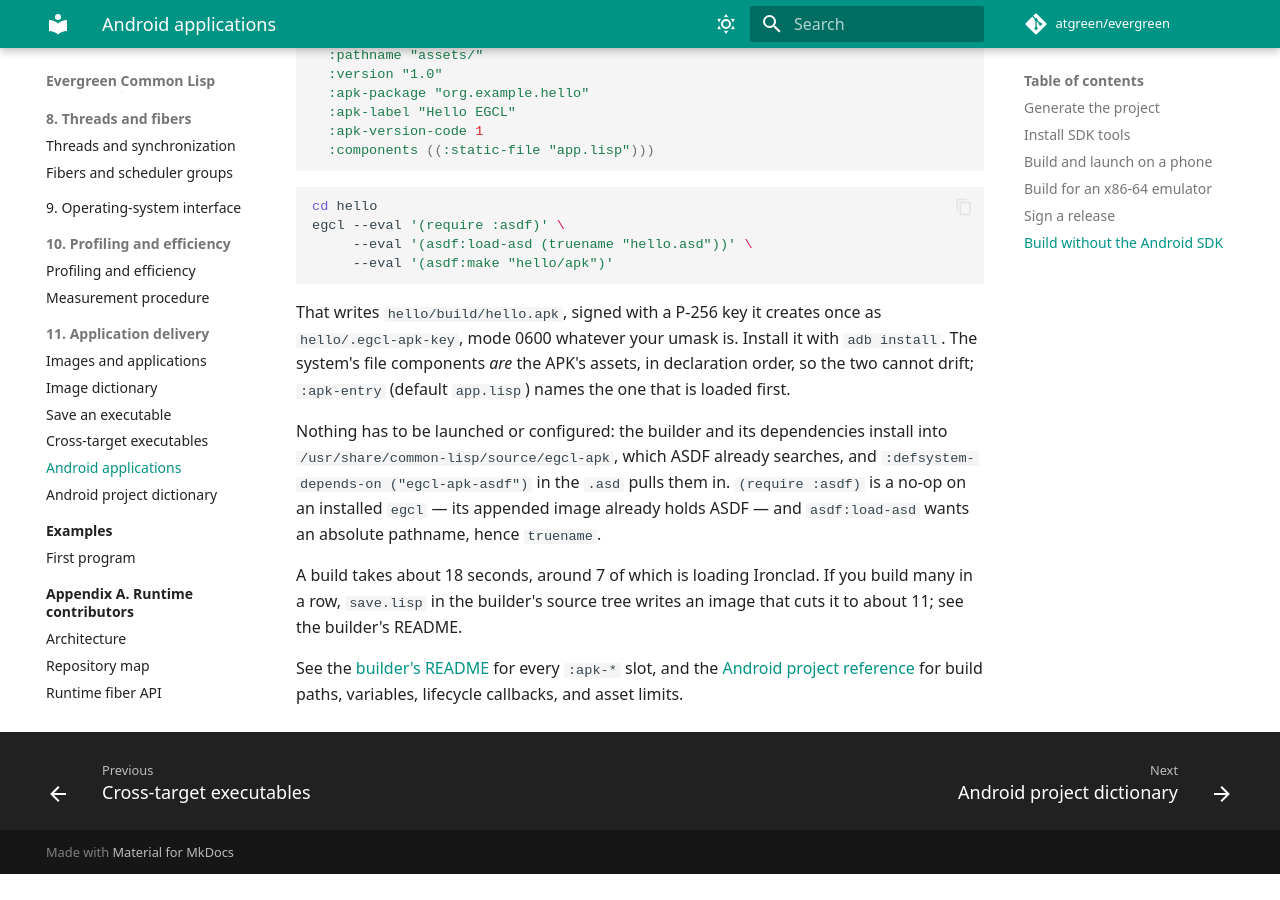
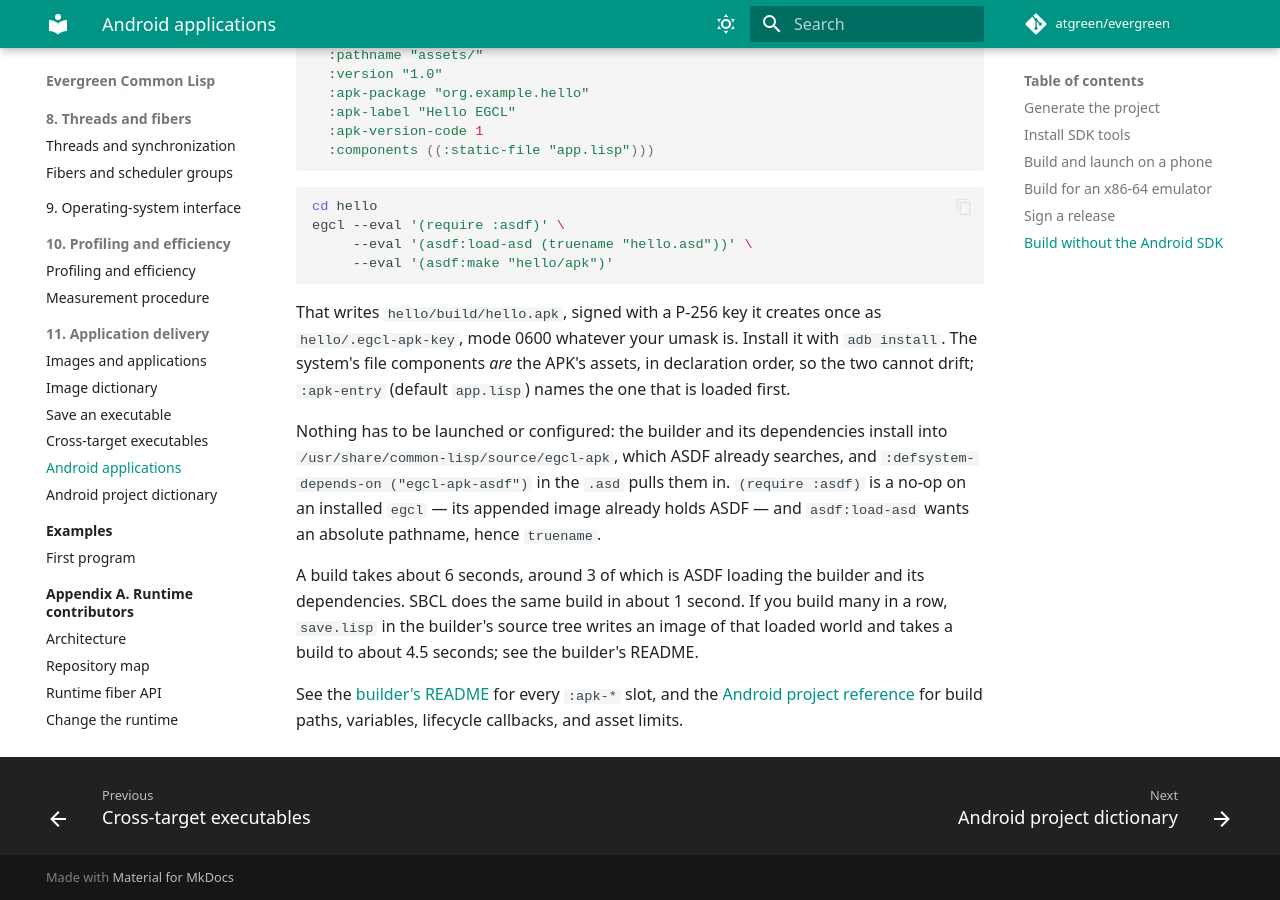
Before and after one commit to atgreen/evergreen, an MkDocs documentation site: the page built from docs/manual/user/how-to/android.md, in a window 1280 px wide and 900 px high, scrolled down 2518 px. Built offline with MkDocs 1.6.1 and Material for MkDocs 9.7.7, drawn with Linux system fonts in a browser that asks for light colours; comment, search, counter and statistics services are not loaded; the version menu is left out; before the commit the page ends 3392 px from its top, so only the background shows below that.

Commit message:
Correct the APK build timings against SBCL
Two errors to fix, both mine.

First, fc393274's commit message put SBCL's signing-block time in the write row:

    write 6.8 MB APK     0.123 s     3.968 s      0.026 s      153x

SBCL's write is 0.005 s, not 0.123 s -- I never measured it, because the probe
that times the write only ever ran under EGCL. So EGCL's write is still 5.2x
SLOWER than SBCL's, not faster as that row implies. The 153x speedup against
EGCL's own previous 3.968 s is real; the comparison against SBCL was not.

Second, the docs still carried pre-fix numbers: "about 17x faster", "17.7 s",
"about 18 seconds, around 7 of which is loading Ironclad". That last one was
also a mischaracterisation -- the 7 s was ASDF plus the dependency tree, and
1.3 s of it is ASDF's plan computation, not Ironclad.

Measured now, same machine, installed-style egcl with ASDF in its image:

                                              SBCL     EGCL
  ASDF loading the builder and dependencies   0.39 s   2.95 s
  assembling and signing the APK              0.39 s   1.58 s
  the rest (startup, load-asd, make planning) 0.22 s   1.67 s
  total                                       1.00 s   6.20 s

So 6.2x, down from 11.1x before the bulk-I/O work -- and EGCL is slower at
every phase except SHA-256, where the native builtin beats Ironclad's Lisp
(0.093 s against 0.128 s), with CRC-32 at parity. A save.lisp image takes a
build to 4.5 s, not the 11 s the README claimed.

Also noted in the README: EGCL rejects --eval and --load in one command line,
which is why the image-building example uses (load ...) inside an --eval.

Co-Authored-By: Claude Opus 5 (1M context) <noreply@anthropic.com>

```diff
--- a/docs/manual/user/how-to/android.md
+++ b/docs/manual/user/how-to/android.md
@@ -142,9 +142,10 @@ in. `(require :asdf)` is a no-op on an installed `egcl` — its appended image
 already holds ASDF — and `asdf:load-asd` wants an absolute pathname, hence
 `truename`.
 
-A build takes about 18 seconds, around 7 of which is loading Ironclad. If you
-build many in a row, `save.lisp` in the builder's source tree writes an image
-that cuts it to about 11; see the builder's README.
+A build takes about 6 seconds, around 3 of which is ASDF loading the builder
+and its dependencies. SBCL does the same build in about 1 second. If you build
+many in a row, `save.lisp` in the builder's source tree writes an image of that
+loaded world and takes a build to about 4.5 seconds; see the builder's README.
 
 See the [builder's README](https://github.com/atgreen/evergreen/blob/main/lib/egcl-apk/README.md)
 for every `:apk-*` slot, and the
```
Also changed, not shown: lib/egcl-apk/README.md (+24 -7 lines), 1 other file.
